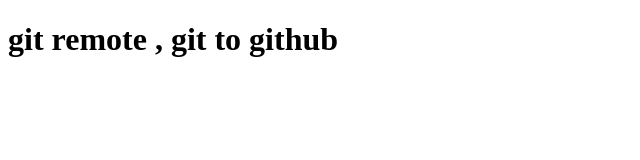
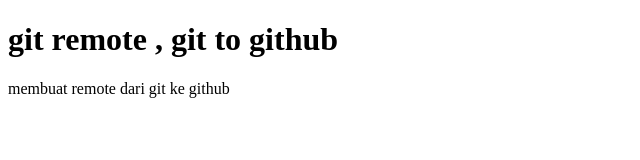
Before and after one commit to fahmiahmadfauzi/git-test-git-to-github, a plain HTML site: page index.html in a window 1280 px wide. Shown: the whole page, without its empty margins (0-640 px from the left). Drawn offline with Linux system fonts and the light colour scheme.

Commit message:
menambahkan paragraf

```diff
--- a/index.html
+++ b/index.html
@@ -8,5 +8,6 @@
 </head>
 <body>
     <h1>git remote , git to github</h1>
+    <p>membuat remote dari git ke github</p>
 </body>
 </html>
```
